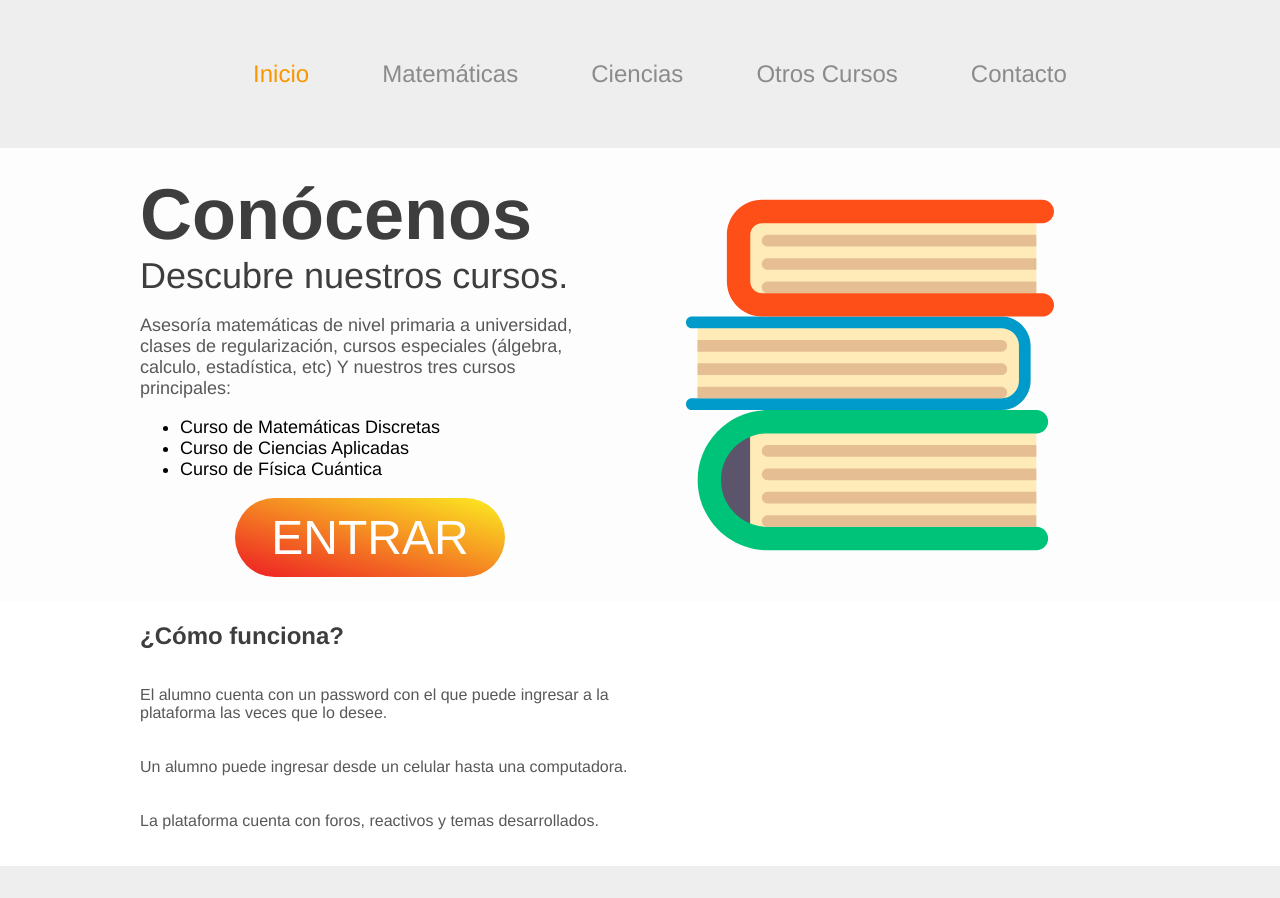
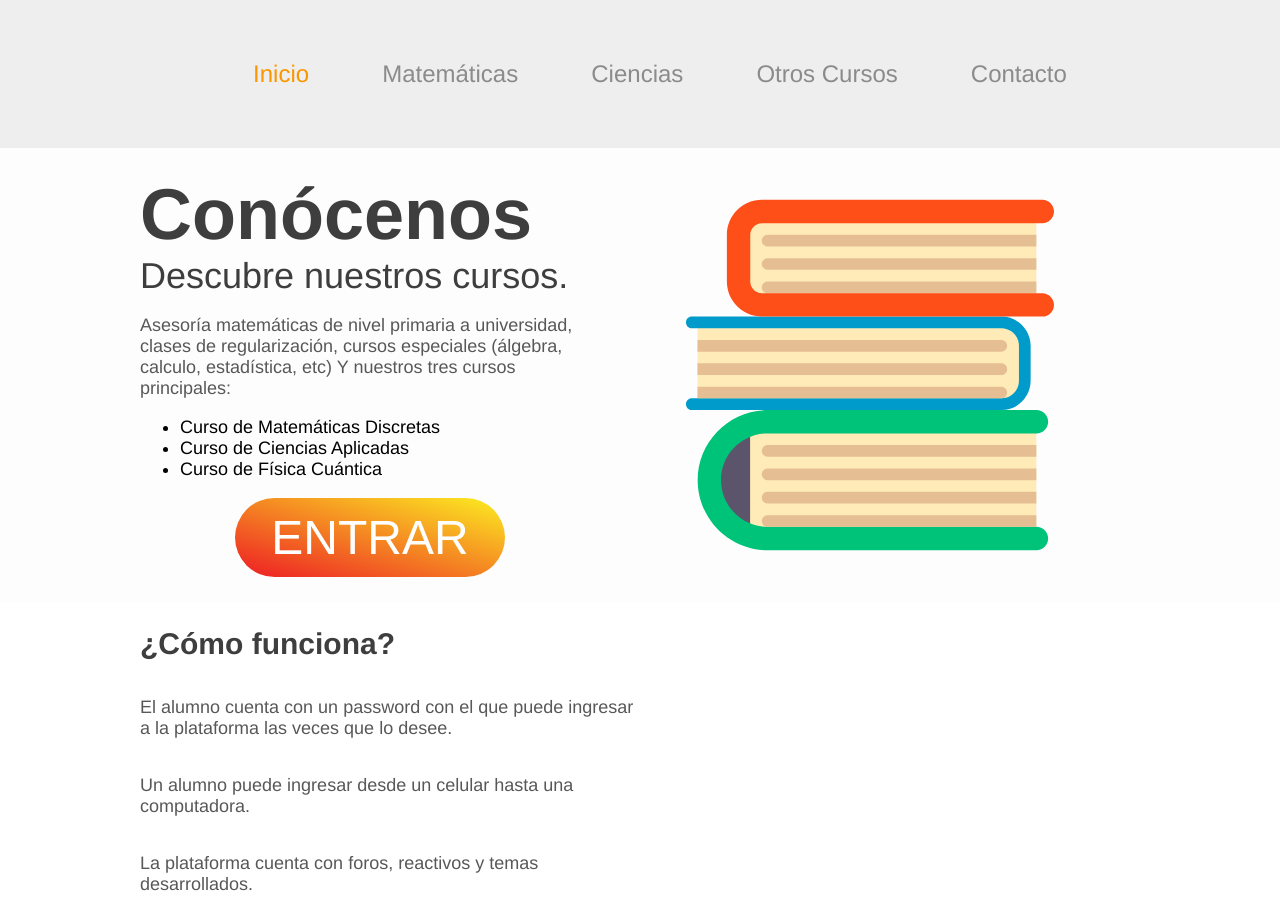
Before and after one commit to JoseCrz/html-css-2, a plain HTML site: page index.html in a window 1280 px wide. Shown: the top 898 px of the page. Drawn offline with Linux system fonts and the light colour scheme.

Commit message:
Added some more finishing touches

```diff
--- a/css/style.css
+++ b/css/style.css
@@ -35,6 +35,7 @@ h1, h2, h3, h4 {
 
 p {
     color: #585858;
+    font-size: 18px;
 }
 
 footer {
@@ -107,7 +108,9 @@ footer {
 .about-text-container {
     width: 50%;
 }
-
+#about h2 {
+    font-size: 30px;
+}
 #about p {
     margin: 36px 0;
 }
```
